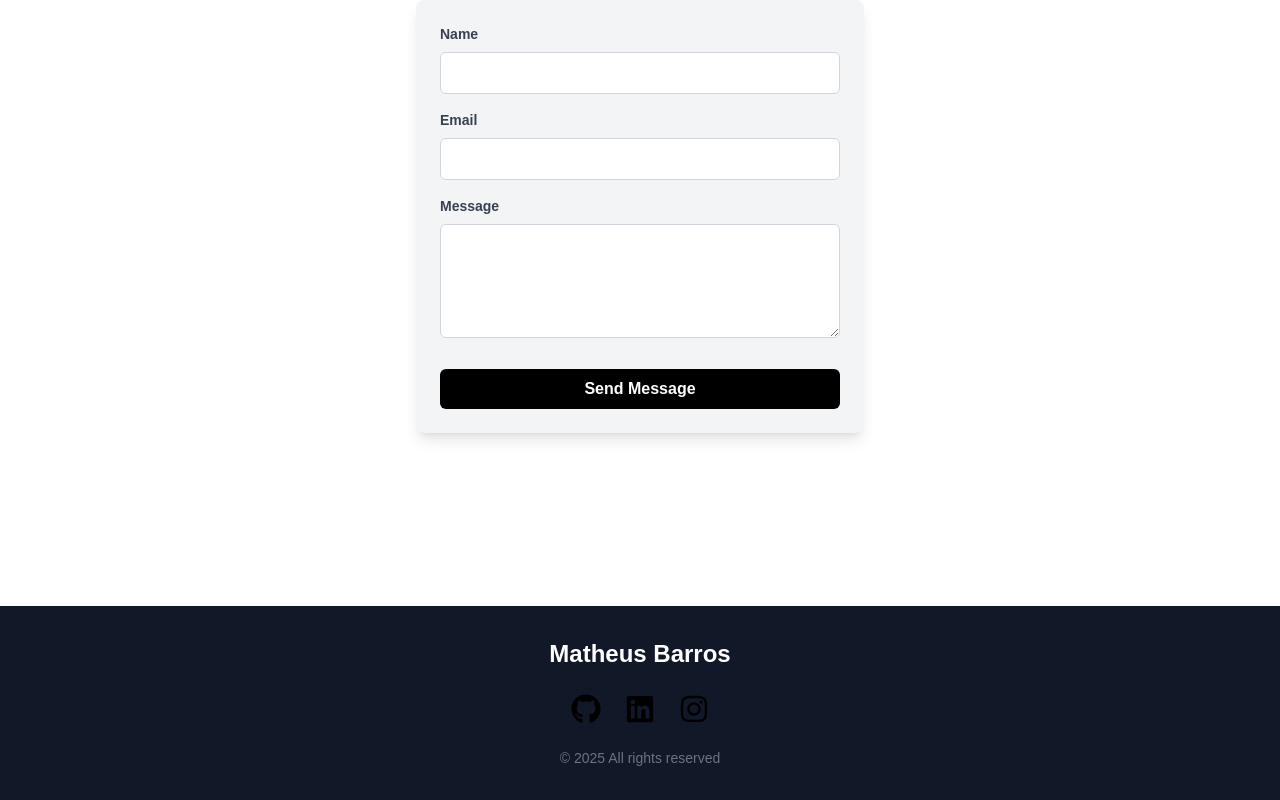
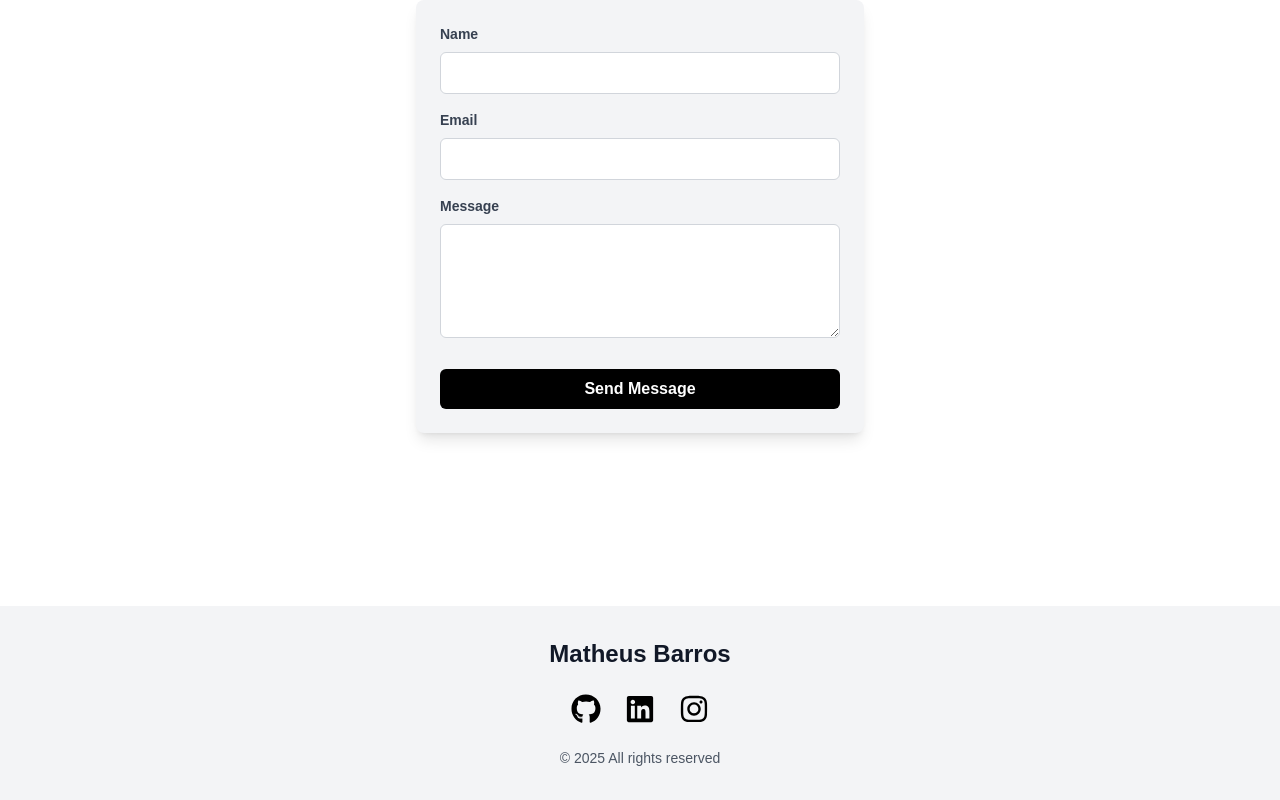
Before and after one commit to barros-m/matheusbarros.com, a Next.js app: page / in a window 1280 px wide. Shown: the part 2322-3122 px from the top of the page. Built offline with nearby package versions, Linux system fonts and the light colour scheme.

Commit message:
Footer with dark theme

```diff
--- a/src/components/Footer.tsx
+++ b/src/components/Footer.tsx
@@ -2,11 +2,11 @@ import SocialMedia from './SocialMedia';
 
 export default function Footer() {
   return (
-    <footer className="bg-gray-900 text-white p-8 mt-12 text-center">
+    <footer className="bg-gray-100 dark:bg-gray-900 text-gray-900 dark:text-white p-8 mt-12 text-center transition-colors">
       <div className="max-w-6xl mx-auto px-6 flex flex-col items-center">
         <h2 className="text-2xl font-bold">Matheus Barros</h2>
         <SocialMedia />
-        <p className="text-gray-500 text-sm mt-6">© {new Date().getFullYear()} All rights reserved</p>
+        <p className="text-gray-600 dark:text-gray-400 text-sm mt-6">© {new Date().getFullYear()} All rights reserved</p>
       </div>
     </footer>
   );
```
